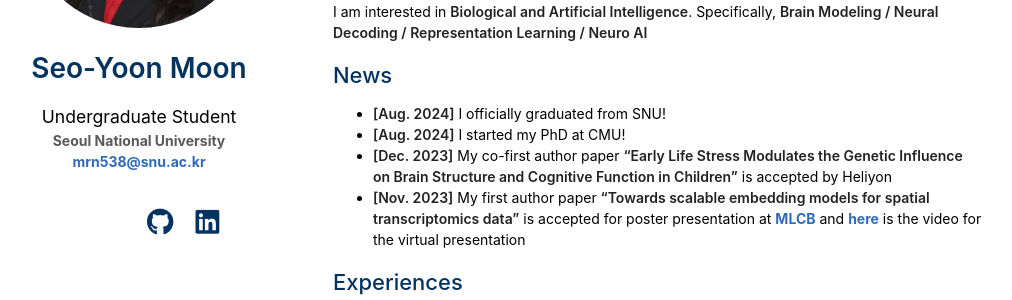
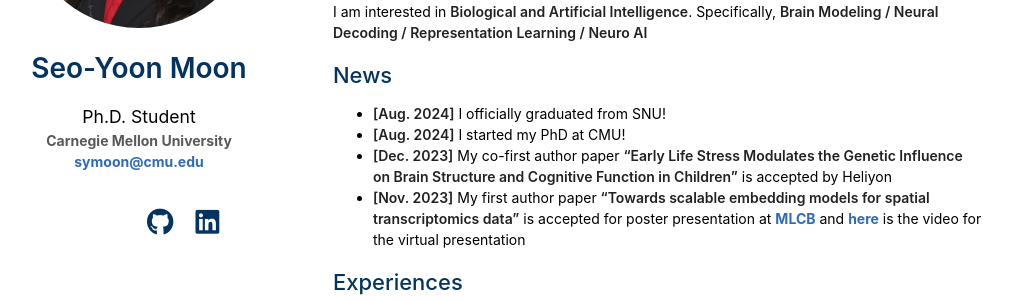
Before and after one commit to symoon9/cv, a Jekyll site: the page built from index.md, in a window 1280 px wide. Shown: the part 288-588 px from the top of the page, without its empty margins (137-1149 px from the left). Built offline with Jekyll 4.4.1, drawn with Linux system fonts in a browser that asks for light colours; nearby versions of some CDN libraries; a style sheet for code colours, icons or effects is not loaded; our own code applies the rules of GitHub Pages for plain Markdown files.

Commit message:
Edit Bio

```diff
--- a/_config.yml
+++ b/_config.yml
@@ -1,21 +1,21 @@
 # Basic Information
 url: https://symoon9.github.io/
 title: Seo-Yoon Moon
-position: Undergraduate Student
-affiliation: Seoul National University
-affiliation_link: https://en.snu.ac.kr/index.html
-email: mrn538@snu.ac.kr
+position: Ph.D. Student
+affiliation: Carnegie Mellon University
+affiliation_link: https://www.cmu.edu/
+email: symoon@cmu.edu
 
 # Search Engine Optimization (SEO)
 # The following information is used to improve the website traffic from search engines, e.g., Google.
-keywords: Seo-Yoon Moon, SNU, Seoul National University, Neuroscience, AI, Computational Neuroscience
-description: I'm Seo-Yoon Moon, an undergraduate student at Seoul National University! My major is CSE and Cognitive Neural Computation, and I'm interested in brain modeling!
+keywords: Seo-Yoon Moon, CMU, Carnegie Mellon University, Computational Biology, CPCB, SNU, Seoul National University
+description: I'm Seo-Yoon Moon, a Ph.D. student at CMU Computational Biology Department!
 canonical: https://symoon9.github.io/
 
 # Links
 # If you don't need one of them, you may delete the corresponding line.
 google_scholar: https://scholar.google.co.kr/citations?user=NHEvfkgAAAAJ&hl=ko
-cv_link: assets/files/Seo-Yoon_Moon_CV.pdf
+cv_link: assets/files/Seo-Yoon_Moon_CV_latest.pdf
 github_link: https://github.com/symoon9
 linkedin: https://www.linkedin.com/in/symoon9/
 # twitter: https://twitter.com/moon_seoyoon
```
Also changed, not shown: 1 other file.
